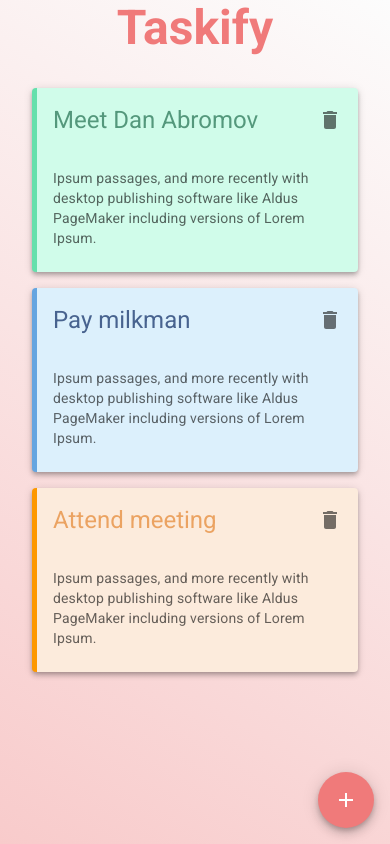
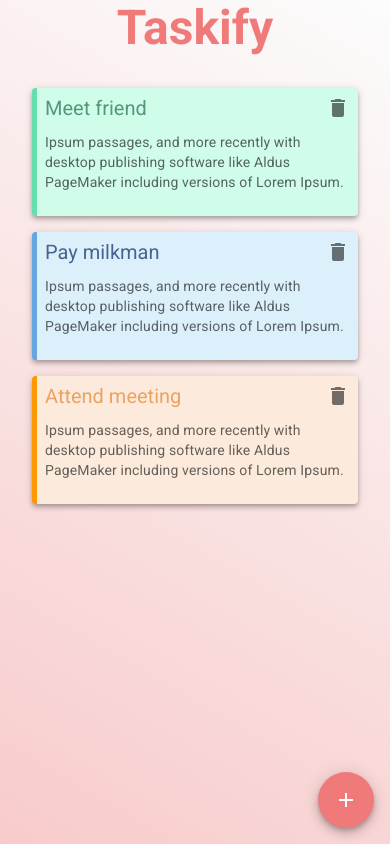
Before and after one commit to DanishOnGit/sass-mui, a React (Create React App) app: page / in a window 390 px wide. Built offline with nearby package versions, Linux system fonts and the light colour scheme.

Commit message:
style:responsive cards

```diff
--- a/public/data.json
+++ b/public/data.json
@@ -1,7 +1,7 @@
 {
     "eventList":[
          {   "id":"1",
-             "title":"Meet Dan Abromov",
+             "title":"Meet friend",
              "description":"Ipsum passages, and more recently with desktop publishing software like Aldus PageMaker including versions of Lorem Ipsum."
          },
          {
--- a/public/index.html
+++ b/public/index.html
@@ -15,7 +15,7 @@
       href="https://fonts.googleapis.com/css?family=Roboto:300,400,500,700&display=swap"
     />
 
-    <title>Sass-Mui</title>
+    <title>Taskify</title>
   </head>
   <body>
     <noscript>You need to enable JavaScript to run this app.</noscript>
--- a/src/App.js
+++ b/src/App.js
@@ -1,10 +1,4 @@
-import {
-  Fab,
-  List,
-  ListItem,
-  ThemeProvider,
-  Typography,
-} from "@mui/material";
+import { Fab, List, ListItem, ThemeProvider, Typography } from "@mui/material";
 // import { createTheme } from "@mui/system";
 import AddIcon from "@mui/icons-material/Add";
 import { CreateEvent } from "./components/CreateEvent";
@@ -34,7 +28,7 @@ function App() {
   useEffect(() => {
     (async function () {
       const { data } = await axios.get("data.json");
-      setEvents(data.eventList)
+      setEvents(data.eventList);
     })();
   }, []);
   return (
@@ -50,15 +44,24 @@ function App() {
         >
           Taskify
         </Typography>
+        {events.length === 0 ? (
+          <Typography variant="h4" className="empty-state">No tasks added!</Typography>
+        ) : (
           <Box className="boxCenter">
             <List>
-            {events.map((event,idx) => (
+              {events.map((event, idx) => (
                 <ListItem key={idx}>
-                <EventCard event={event} events={events} setEvents={setEvents} cardTheme={idx >= 3 ? themes[idx % 3] : themes[idx]} />
+                  <EventCard
+                    event={event}
+                    events={events}
+                    setEvents={setEvents}
+                    cardTheme={idx >= 3 ? themes[idx % 3] : themes[idx]}
+                  />
                 </ListItem>
               ))}
             </List>
           </Box>
+        )}
         <CreateEvent open={open} setOpen={setOpen} setEvents={setEvents} />
         <Box className="add-btn">
           <Fab onClick={() => setOpen(true)} color="primary" aria-label="add">
--- a/src/components/EventCard.jsx
+++ b/src/components/EventCard.jsx
@@ -8,7 +8,15 @@ import {
 import DeleteIcon from "@mui/icons-material/Delete";
 import { makeStyles } from "@mui/styles";
 
-const useStyles = makeStyles({
+const useStyles = makeStyles((theme)=>({
+    root:{
+        [theme.breakpoints.down('sm')]: {
+           minWidth:"90vw"
+          },
+    },
+  headerTitle: {
+    fontSize: "1.25rem",
+  },
   cardTheme: {
     backgroundColor: ({ cardTheme }) => {
       if (cardTheme === "green") {
@@ -37,9 +45,10 @@ const useStyles = makeStyles({
       }
       return "0.35rem solid rgb(253, 152, 0)";
     },
-    minWidth: "100%",
+    width: "100%",
+    minWidth:'50vw',
   },
-});
+}));
 
 export const EventCard = ({ event, cardTheme, setEvents, events }) => {
   const classes = useStyles({ cardTheme });
@@ -50,6 +59,7 @@ export const EventCard = ({ event, cardTheme, setEvents, events }) => {
   return (
     <Card className={classes.cardTheme} elevation={4}>
       <CardHeader
+        sx={{ padding: "0.25rem 0.5rem" }}
         action={
           <IconButton
             onClick={() => deleteEvent(event.id)}
@@ -58,9 +68,10 @@ export const EventCard = ({ event, cardTheme, setEvents, events }) => {
             <DeleteIcon />
           </IconButton>
         }
+        classes={{ title: classes.headerTitle }}
         title={event.title}
       />
-      <CardContent>
+      <CardContent sx={{ padding: "0.25rem 0.5rem" }}>
         <Typography variant="body2" color="textSecondary">
           {event.description}
         </Typography>
--- a/src/index.scss
+++ b/src/index.scss
@@ -13,12 +13,12 @@ body {
     30deg,
     rgb(248, 203, 203),
     rgb(252, 252, 252)
-  ); /* Chrome 10-25, Safari 5.1-6 */
+  );
   background: linear-gradient(
     30deg,
     rgb(248, 203, 203),
     rgb(252, 252, 252)
-  ); /* W3C, IE 10+/ Edge, Firefox 16+, Chrome 26+, Opera 12+, Safari 7+ */
+  );
   min-height: 100vh;
 }
 .boxCenter{
@@ -46,7 +46,7 @@ body {
   @include mq(640px) {
     max-width: 20rem;
   }
-  max-width: 90vw;
+  width: 90vw;
   backdrop-filter: blur(10px);
   border: 1px solid $grey-col;
   padding: 1rem;
@@ -56,8 +56,9 @@ body {
 .modal-title{
   margin-bottom: 1rem;
 }
-
-.MuiCardHeader-root{
-  font-weight: 700;
-  padding: 0.5rem;
+.empty-state{
+  @include abs-center;
+  text-align: center;
+  min-width:90vw;
+  color: $dark-grey-col;
 }
--- a/src/sass/_variables.scss
+++ b/src/sass/_variables.scss
@@ -1,5 +1,6 @@
 
 $pri-col:#f07a7a;
 $grey-col:rgb(240, 240, 240);
+$dark-grey-col:rgb(155, 153, 153);
 $white-col:white;
 $off-white:#fffff2;
```
Lines whose indentation alone changed are shown as unchanged.
